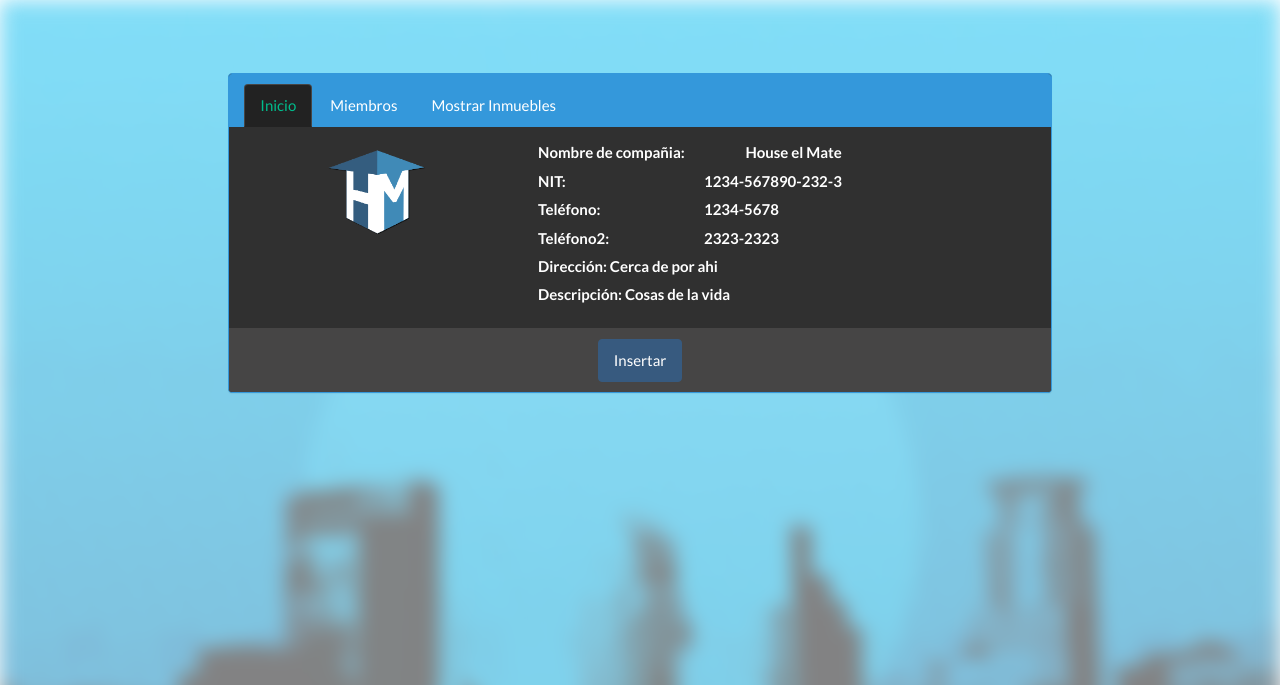
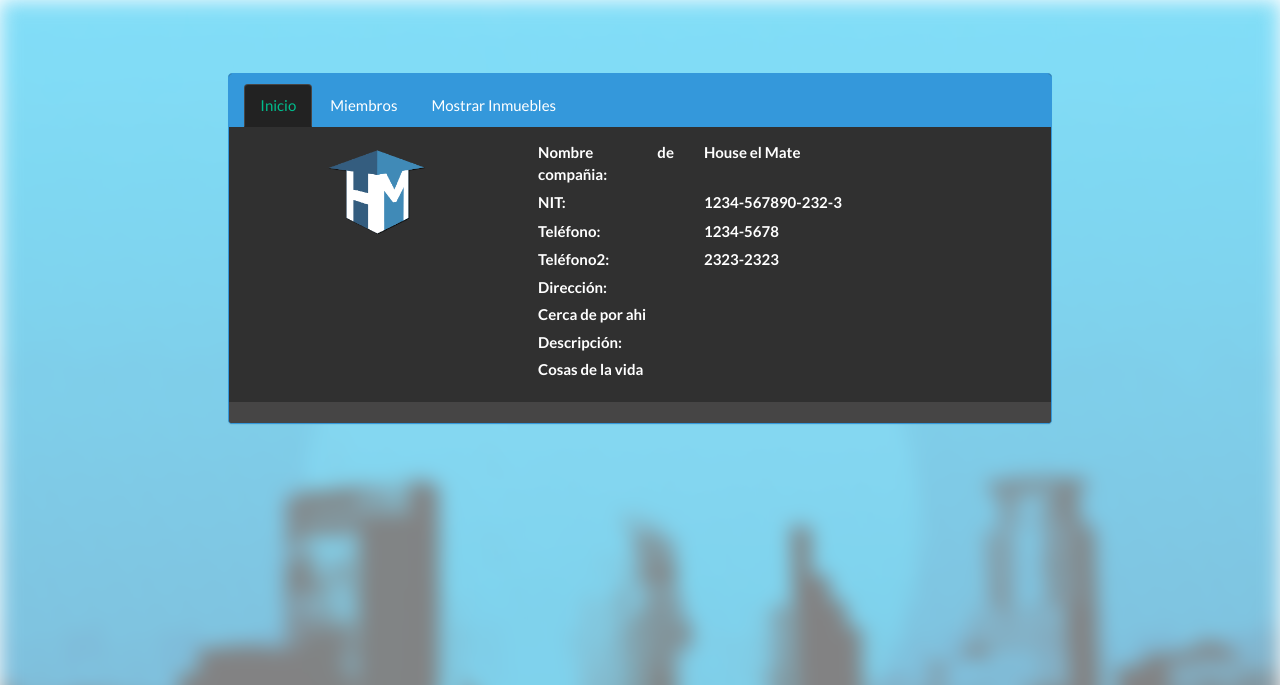
Before and after one commit to MUXxATTAXx/HouseMate, a PHP site: page /Empresa.php?lang=es in a window 1280 px wide. Shown: the top 685 px of the page. Run offline with PHP 8.4, Linux system fonts and the light colour scheme; the visitor is signed in with stand-in values (Sample User, id 1); data comes from the database, SQL or seed files in the repository; both versions use the stored data as it was after the commit; some libraries are stand-ins or nearby versions.

Commit message:
visual change and some SQL

```diff
--- a/HouseMate2_2/Call/Empresa/Empresain.php
+++ b/HouseMate2_2/Call/Empresa/Empresain.php
@@ -36,7 +36,7 @@
 	{
 ?>
 
- <title><?php echo $lang['Inicio'] ?></title>
+ <title><?php echo $lang['Empresa'] ?></title>
 <br>
 <br>
 <span id="value" class="hidme"><?php echo $row['IdEmpresa'] ?></span>
@@ -46,8 +46,7 @@
           <div class="panel panel-info">
             <div id="what" class="panel-heading" style='
 				padding-bottom: 0px;
-				border-bottom-width: 0px;
-			'>
+				border-bottom-width: 0px;'>
              <ul  class="nav nav-tabs forcenavchange">
 				<li id="me" class='active'><a href='#home' data-toggle='tab'><?php echo($lang['Inicio']);?></a></li>
 				<li id="me2"><a href='#crear' data-toggle='tab'><?php echo($lang['miembros']);?></a></li>
@@ -71,12 +70,15 @@
 				</div>
                 <div class=" col-md-8 col-lg-8 justificar">
 					<div class="row">
-						<div class="form-group col-xs-5">
+						<div class="row">
+							<div class="form-group col-xs-4">
 								<label><?php echo $lang['NCompañia'] ?>:</label>
 							</div>
-						<div class="form-group col-xs-7">
+							<div class="form-group col-xs-8">
 								<label><?php echo $row['nombre'] ?></label>
 							</div>
+						</div>
+						<div class="row">
 							<div class="form-group col-xs-4">
 								<label>NIT:</label>
 							</div>
@@ -89,6 +91,8 @@
 								echo $resultad1."-".$resultad2."-".$resultad3."-".$resultad4; ?></label>
 							</div>
 						</div>
+					</div>
+					<div class="row">
 						<div class="row">
 							<div class="form-group col-xs-4">
 								<label><?php echo $lang['tel'] ?>:</label>
@@ -99,6 +103,8 @@
 								$result2 = substr($row['telefono'], 4, 4);
 								echo $result."-".$result2; ?></label>
 							</div>
+						</div>
+						<div class="row">
 							<div class="form-group col-xs-4">
 								<label><?php echo $lang['tel'] ?>2:</label>
 							</div>
@@ -109,18 +115,25 @@
 								echo $result."-".$result2; ?></label>
 							</div>
 						</div>
+					</div>
 					<div>
 					</div>
 					<div class="row">
+						<div class="row">
 							<div class="form-group col-xs-12">
 								<label><?php echo $lang['Direccion'] ?>:</label>
+								<br>
 								<label><?php echo $row['direccion'] ?></label>
 							</div>
 						</div>
+					</div>
+					<div class="row">
 						<div class="row">
 							<div class="form-group col-xs-12">
 								<label><?php echo $lang['Descripcion'] ?>:</label>
+								<br>
 								<label><?php echo $row['descrip'] ?></label>
+							</div>
 						</div>
 					</div>
                 </div>
@@ -142,7 +155,6 @@
             </div>
                  <div class="panel-footer">
 				 <center>
-					<button name="ingresar" type="submit" class="btn btn-primary extraright"><?php echo($lang['insert'])?></button>
 					<?php
 						// include "Call/Empresa/Empresafuncion/crearempresa.php";
 					?>
--- a/HouseMate2_2/Header/barranav2.php
+++ b/HouseMate2_2/Header/barranav2.php
@@ -19,7 +19,7 @@ require ("Call/Loged/seguridad.php");
           ?>
     <div class="collapse navbar-collapse" id="bs-example-navbar-collapse-1">
       <ul class="nav navbar-nav">
-        <li><a href="perfil_admin.php"><?php echo($lang['Perfil']);?>(<?php include ('namae.php') ?>) </a></li>
+        <li><a href="perfil_admin.php"><span class='glyphicon glyphicon-user'></span><?php include ('namae.php') ?>) </a></li>
         <li class="dropdown">
           <a href="#" class="dropdown-toggle" data-toggle="dropdown" role="button" aria-expanded="false"><?php echo($lang['Mantenimiento']);?><span class="caret"></span></a>
           <ul class="dropdown-menu" role="menu">
```
Also changed, not shown: HouseMate2_2/Call/Funciones/miembros.php (+38 -9 lines), bdhousemate.sql (+54 -45 lines). Lines whose indentation alone changed are shown as unchanged.
